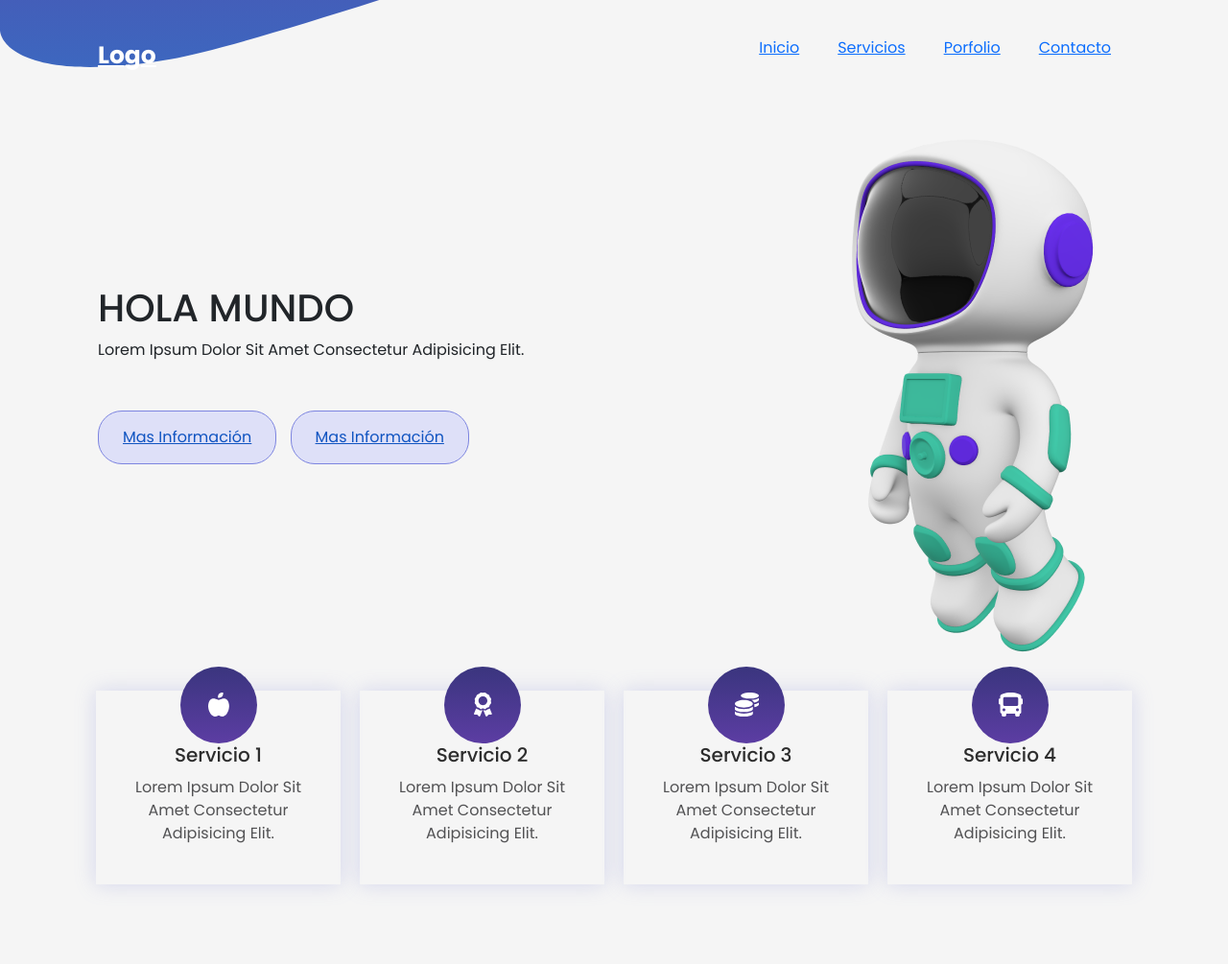
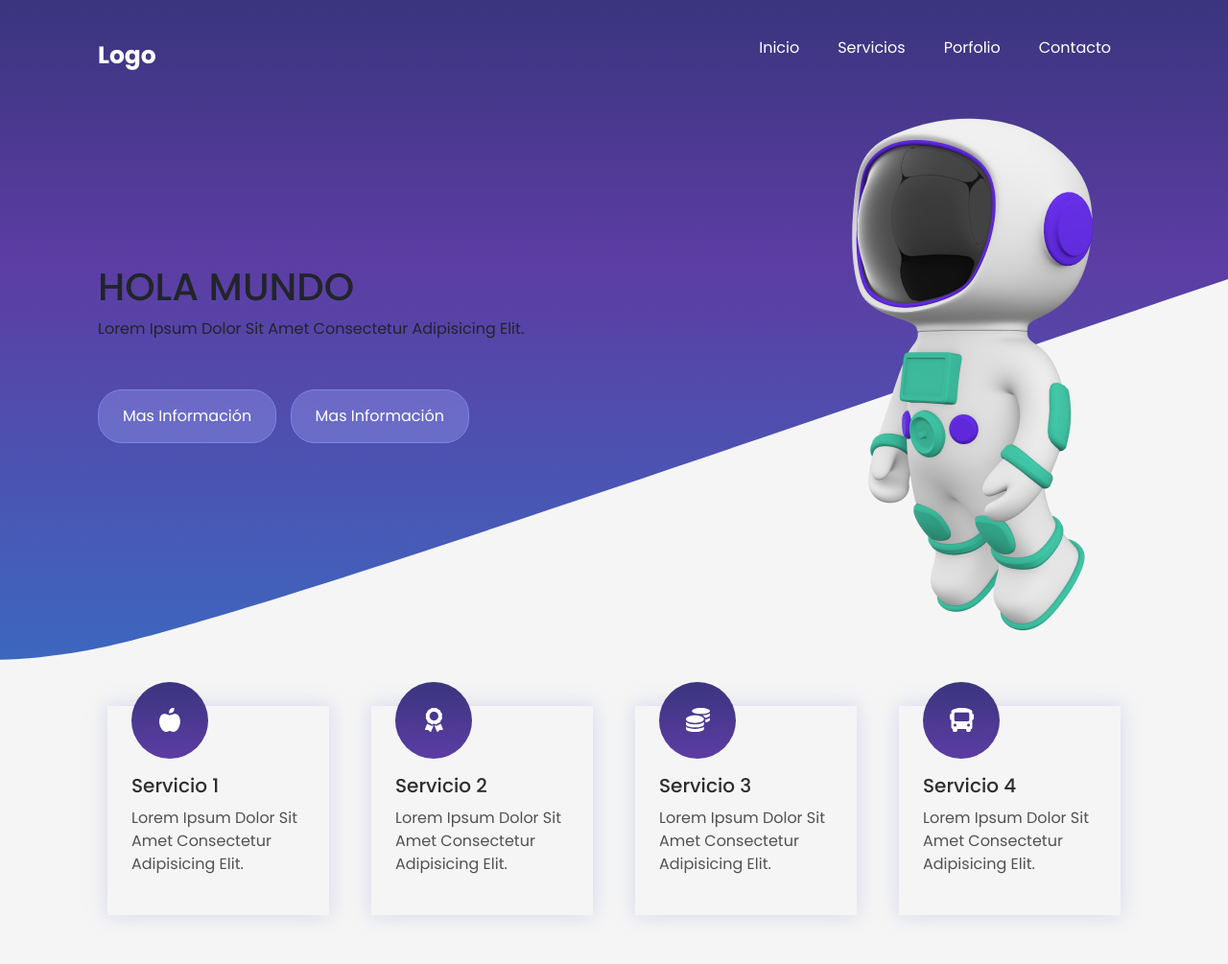
Before and after one commit to KevinC10/coder52260, a plain HTML site: page index.html in a window 1280 px wide. Shown: the top 1005 px of the page at 96% size. Drawn offline with nearby package versions, Linux system fonts and the light colour scheme.

Commit message:
Adición de clases de Bootstrap 4

```diff
--- a/index.html
+++ b/index.html
@@ -1,6 +1,6 @@
 <!DOCTYPE html>
 
-<html>
+<html lang="es">
 
 <head>
     <meta charset="utf-8">
@@ -25,7 +25,7 @@
 
     <header>
         <div class="menu container">
-            <a href="#" class="logo">Logo</a>
+            <a href="#" class="logo text-decoration-none text-white">Logo</a>
             <input type="checkbox" id="menu">
             <label for="menu">
                 <img src="images/menu-btn.png" class="manu-icono" alt="">
@@ -33,62 +33,74 @@
 
             <nav class="navbar">
                 <ul>
-                    <li><a href="#">Inicio</a> </li>
-                    <li><a href="#">Servicios</a> </li>
-                    <li><a href="#">Porfolio</a> </li>
-                    <li><a href="#">Contacto</a> </li>
+                    <li><a class="text-decoration-none text-white" href="#">Inicio</a> </li>
+                    <li><a class="text-decoration-none text-white" href="#">Servicios</a> </li>
+                    <li><a class="text-decoration-none text-white" href="#">Porfolio</a> </li>
+                    <li><a class="text-decoration-none text-white " href="#">Contacto</a> </li>
                 </ul>
             </nav>
         </div>
-    </header>
-
         <!-- SECCIÓN DE INFORMACIÓN  -->
 
-    <div class="info-container container">
+        <div class="info-container container mt-5">
             <div class="content">
 
                 <H1>HOLA MUNDO</H1>
                 <p>
                     Lorem ipsum dolor sit amet consectetur adipisicing elit.
                 </p>
-            <a href="#" class="btn-1">Mas información</a>
-            <a href="#" class="btn-1">Mas información</a>
+                <a href="#" class="btn-1 text-decoration-none text-white">Mas información</a>
+                <a href="#" class="btn-1 text-decoration-none text-white">Mas información</a>
             </div>
             <img src="images/astronauta.png" alt="">
         </div>
+    </header>
+
+
 
     <!-- SECCIÓN DE SERVICIOS -->
-    <main class="services container">
+    <div class="container mt-5">
+        <div class="row">
+            <div class="col-md-3 mb-5">
                 <div class="service">
-            <img src="images/icon1.svg" alt="">
+                    <img src="images/icon1.svg" class="mb-3" alt="">
                     <h3>Servicio 1</h3>
                     <p>
                         Lorem ipsum dolor sit amet consectetur adipisicing elit.
                     </p>
                 </div>
+            </div>
+            <div class="col-md-3 mb-5">
                 <div class="service">
-            <img src="images/icon2.svg" alt="">
+                    <img src="images/icon2.svg" class="mb-3" alt="">
                     <h3>Servicio 2</h3>
                     <p>
                         Lorem ipsum dolor sit amet consectetur adipisicing elit.
                     </p>
                 </div>
+            </div>
+            <div class="col-md-3 mb-5">
                 <div class="service">
-            <img src="images/icon3.svg" alt="">
+                    <img src="images/icon3.svg" class="mb-3" alt="">
                     <h3>Servicio 3</h3>
                     <p>
                         Lorem ipsum dolor sit amet consectetur adipisicing elit.
                     </p>
                 </div>
+            </div>
+            <div class="col-md-3 mb-5">
+
                 <div class="service">
-            <img src="images/icon4.svg" alt="">
+                    <img src="images/icon4.svg" class="mb-3" alt="">
                     <h3>Servicio 4</h3>
                     <p>
                         Lorem ipsum dolor sit amet consectetur adipisicing elit.
                     </p>
                 </div>
+            </div>
+        </div>
+    </div>
 
-    </main>
 
     <!-- SECCIÓN DE PORTAFOLIO -->
     <section class="porfolios container">
```
Lines whose indentation alone changed are shown as unchanged.
